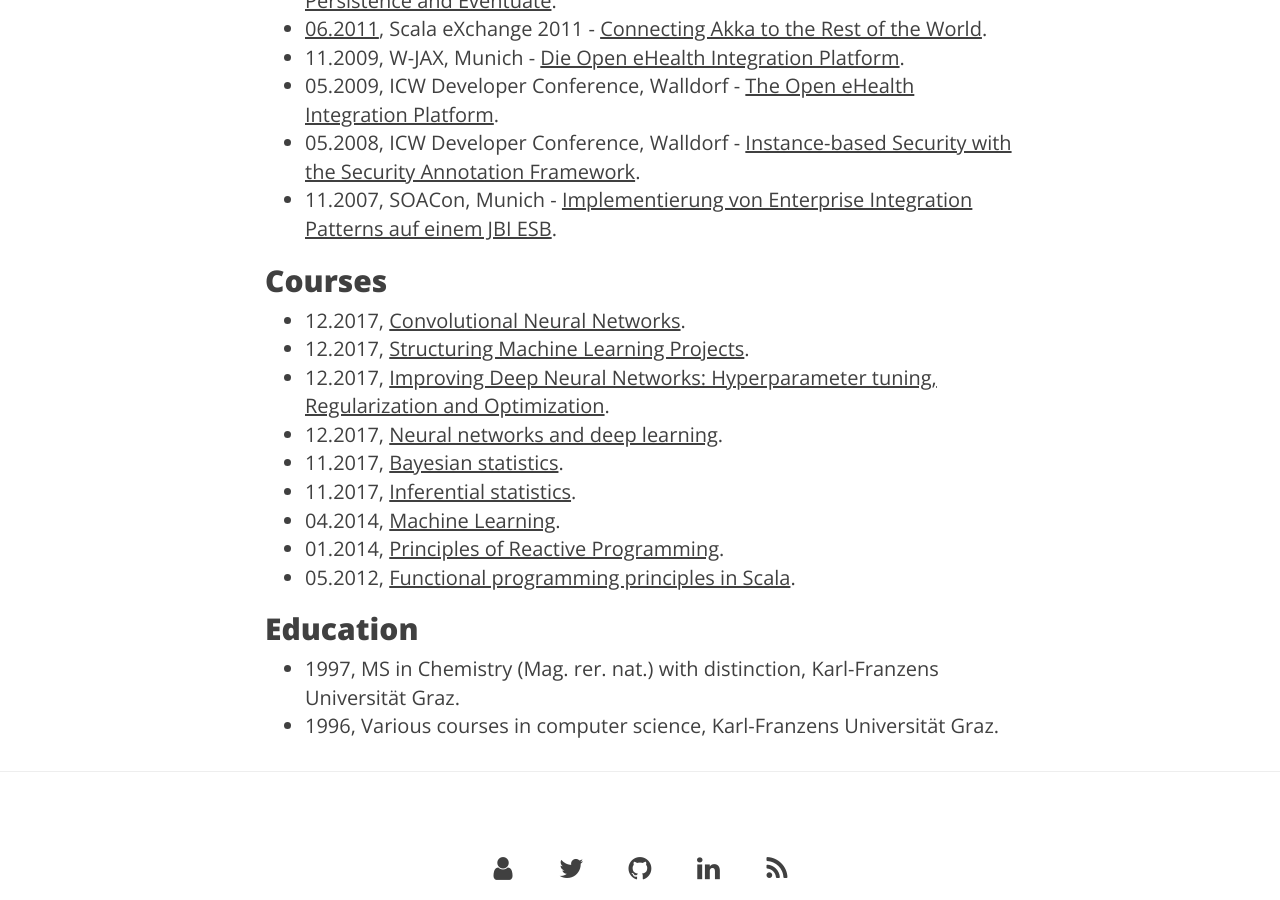
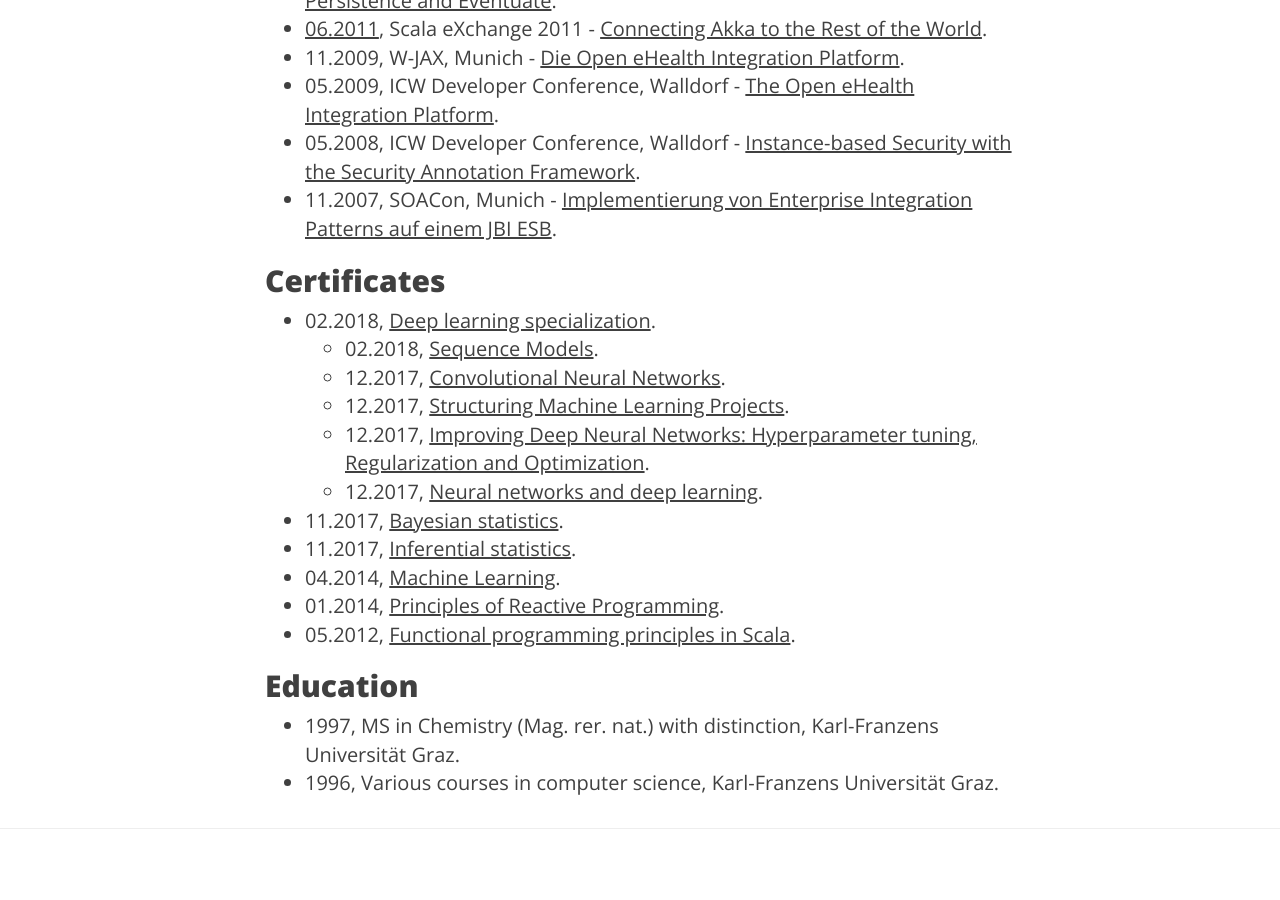
Before and after one commit to krasserm/krasserm.github.io, a Jekyll site: the page built from resume.md, in a window 1280 px wide and 900 px high, scrolled down 5399 px. Built offline with Jekyll 4.4.1, drawn with Linux system fonts in a browser that asks for light colours.

Commit message:
Deep learning specialization certificates

```diff
--- a/resume.md
+++ b/resume.md
@@ -181,14 +181,16 @@
 - 05.2008, ICW Developer Conference, Walldorf - [Instance-based Security with the Security Annotation Framework](https://de.slideshare.net/krasserm/instancebased-security-with-the-security-annotation-framework).
 - 11.2007, SOACon, Munich - [Implementierung von Enterprise Integration Patterns auf einem JBI ESB](https://de.slideshare.net/krasserm/implementierung-von-enterprise-integration-patterns-auf-einem-jbi-esb).
 
-## Courses
+## Certificates
 
-- 12.2017, [Convolutional Neural Networks](https://www.coursera.org/account/accomplishments/records/FXK2NXAY7T6R).
-- 12.2017, [Structuring Machine Learning Projects](https://www.coursera.org/account/accomplishments/records/QDSE89HXE67X).
-- 12.2017, [Improving Deep Neural Networks: Hyperparameter tuning, Regularization and Optimization](https://www.coursera.org/account/accomplishments/records/XZ5GPJYQY3VR).
-- 12.2017, [Neural networks and deep learning](https://www.coursera.org/account/accomplishments/records/6DKEQ7G5Q6WQ).
-- 11.2017, [Bayesian statistics](https://www.coursera.org/account/accomplishments/records/38R78T7RNRFL).
-- 11.2017, [Inferential statistics](https://www.coursera.org/account/accomplishments/records/Q69C4NJ6TYRY).
+- 02.2018, [Deep learning specialization](https://www.coursera.org/account/accomplishments/specialization/certificate/N7D4G6K9RUJ5).
+  - 02.2018, [Sequence Models](https://www.coursera.org/account/accomplishments/certificate/LW9F67WHE9BD).
+  - 12.2017, [Convolutional Neural Networks](https://www.coursera.org/account/accomplishments/certificate/KHC48MXMABUS).
+  - 12.2017, [Structuring Machine Learning Projects](https://www.coursera.org/account/accomplishments/certificate/BZ4VKF7ZP4D8).
+  - 12.2017, [Improving Deep Neural Networks: Hyperparameter tuning, Regularization and Optimization](https://www.coursera.org/account/accomplishments/certificate/SRW2KEFARWQD).
+  - 12.2017, [Neural networks and deep learning](https://www.coursera.org/account/accomplishments/certificate/9H2KQFF4UZJF).
+- 11.2017, [Bayesian statistics](https://www.coursera.org/account/accomplishments/certificate/Y6BXN4STWKTA).
+- 11.2017, [Inferential statistics](https://www.coursera.org/account/accomplishments/certificate/CC2MMS6X7H86).
 - 04.2014, [Machine Learning](http://martin-krasser.de/certificates/coursera/machinelearning/certificate-2014-machine-learning.pdf).
 - 01.2014, [Principles of Reactive Programming](http://martin-krasser.de/certificates/coursera/reactive/certificate-2014-reactive.pdf).
 - 05.2012, [Functional programming principles in Scala](http://martin-krasser.de/certificates/coursera/fpscala/certificate-2012-fpscala.pdf).
```
